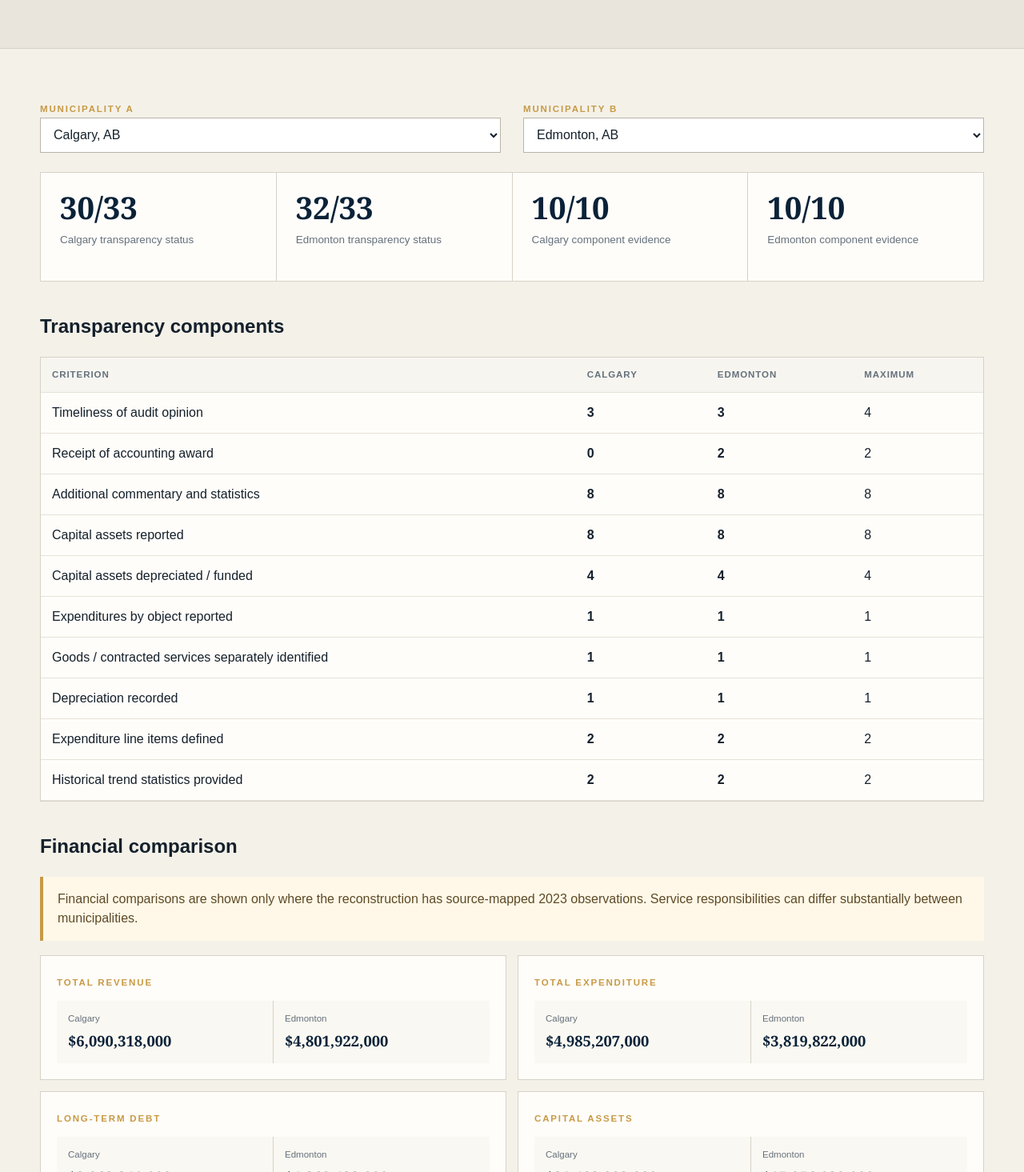
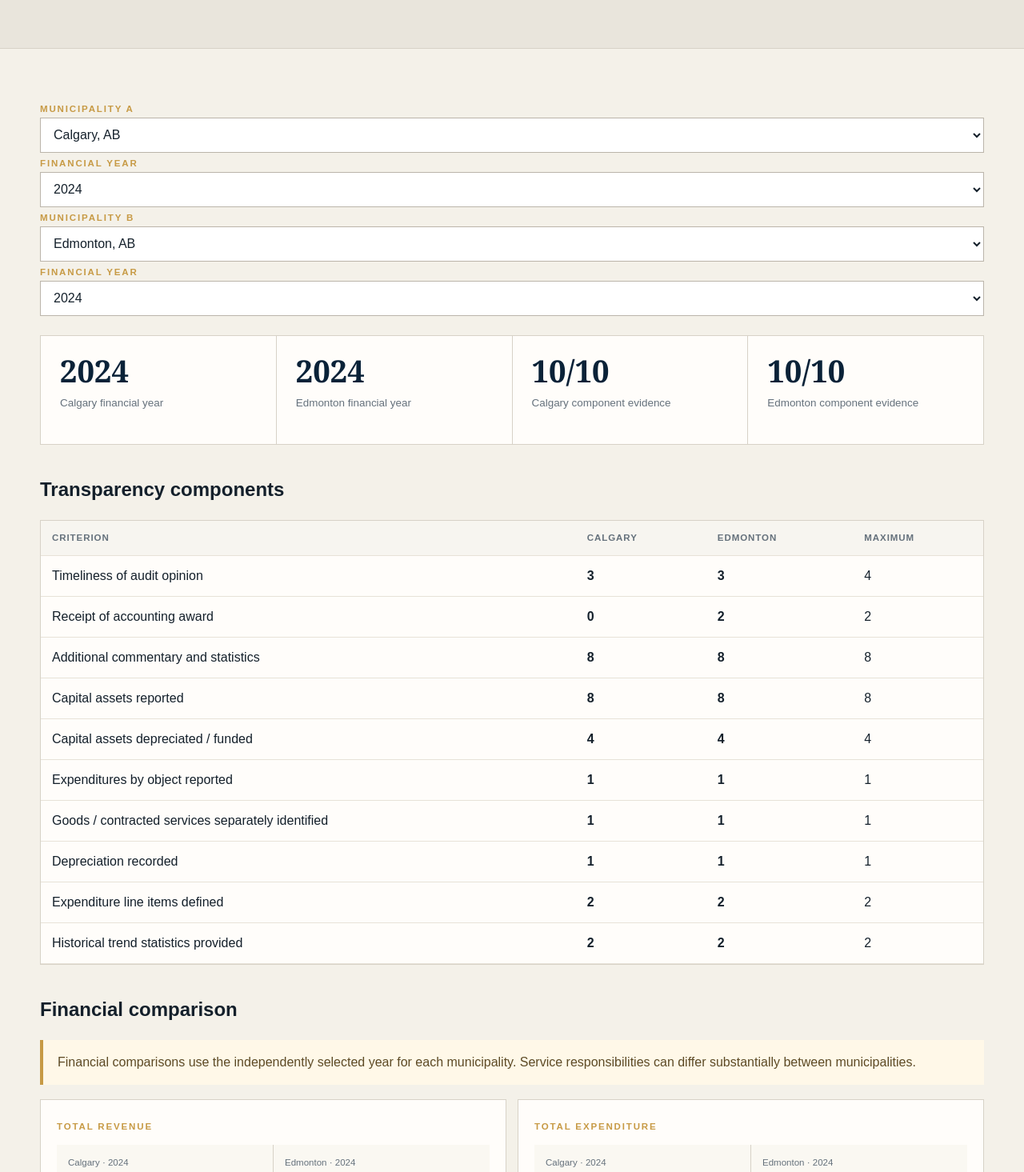
Before and after one commit to FTFNAnalytics/lgpi, a Next.js app: page /compare in a window 1280 px wide. Shown: the part 285-1750 px from the top of the page at 80% size. Built offline with nearby package versions, Linux system fonts and the light colour scheme.

Commit message:
Add independent financial-year selectors to comparisons

```diff
--- a/components/compare-tool.tsx
+++ b/components/compare-tool.tsx
@@ -2,6 +2,8 @@
 
 import { useMemo, useState } from "react";
 import {
+  availableFinancialYears,
+  FinancialYear,
   getComponentRows,
   getFinancialObservations,
   getMetricDefinition,
@@ -13,6 +15,8 @@
 export function CompareTool() {
   const [leftSlug, setLeftSlug] = useState("calgary");
   const [rightSlug, setRightSlug] = useState("edmonton");
+  const [leftYear, setLeftYear] = useState<FinancialYear>(2024);
+  const [rightYear, setRightYear] = useState<FinancialYear>(2024);
   const left = municipalities2023.find((record) => record.slug === leftSlug)!;
   const right = municipalities2023.find((record) => record.slug === rightSlug)!;
 
@@ -28,8 +32,8 @@
   }, [left, right]);
 
   const financialRows = useMemo(() => {
-    const a = getFinancialObservations(leftSlug);
-    const b = getFinancialObservations(rightSlug);
+    const a = getFinancialObservations(leftSlug, leftYear);
+    const b = getFinancialObservations(rightSlug, rightYear);
     const keys = [...new Set([...a.map((x) => x.metric), ...b.map((x) => x.metric)])];
     const catalogOrder = new Map(metricCatalog.map((metric, index) => [metric.key, index]));
     return keys
@@ -40,7 +44,7 @@
         right: b.find((x) => x.metric === key),
       }))
       .sort((a, b) => (catalogOrder.get(a.key) ?? 999) - (catalogOrder.get(b.key) ?? 999));
-  }, [leftSlug, rightSlug]);
+  }, [leftSlug, rightSlug, leftYear, rightYear]);
 
   const coreKeys = ["total_revenue", "total_expenditure", "long_term_debt", "capital_assets"];
   const coreRows = coreKeys
@@ -51,7 +55,8 @@
 
   return (
     <>
-      <div className="two-col">
+      <div className="compare-selector-grid">
+        <div className="compare-selector-card">
           <label>
             <span className="eyebrow">Municipality A</span>
             <select value={leftSlug} onChange={(event) => setLeftSlug(event.target.value)}>
@@ -59,16 +64,31 @@
             </select>
           </label>
           <label>
+            <span className="eyebrow">Financial year</span>
+            <select value={leftYear} onChange={(event) => setLeftYear(Number(event.target.value) as FinancialYear)}>
+              {availableFinancialYears.map((year) => <option key={year} value={year}>{year}</option>)}
+            </select>
+          </label>
+        </div>
+        <div className="compare-selector-card">
+          <label>
             <span className="eyebrow">Municipality B</span>
             <select value={rightSlug} onChange={(event) => setRightSlug(event.target.value)}>
               {options.map((record) => <option key={record.slug} value={record.slug}>{record.name}, {record.province}</option>)}
             </select>
           </label>
+          <label>
+            <span className="eyebrow">Financial year</span>
+            <select value={rightYear} onChange={(event) => setRightYear(Number(event.target.value) as FinancialYear)}>
+              {availableFinancialYears.map((year) => <option key={year} value={year}>{year}</option>)}
+            </select>
+          </label>
+        </div>
       </div>
 
       <div className="stat-grid" style={{ marginTop: 24 }}>
-        <div className="stat"><strong>{left.score === null ? "Unscored" : `${left.score}/33`}</strong><span>{left.name} transparency status</span></div>
-        <div className="stat"><strong>{right.score === null ? "Unscored" : `${right.score}/33`}</strong><span>{right.name} transparency status</span></div>
+        <div className="stat"><strong>{leftYear}</strong><span>{left.name} financial year</span></div>
+        <div className="stat"><strong>{rightYear}</strong><span>{right.name} financial year</span></div>
         <div className="stat"><strong>{!left.transparencyPublished ? "—" : left.components ? "10/10" : "Total"}</strong><span>{left.name} component evidence</span></div>
         <div className="stat"><strong>{!right.transparencyPublished ? "—" : right.components ? "10/10" : "Total"}</strong><span>{right.name} component evidence</span></div>
       </div>
@@ -94,7 +114,7 @@
 
       <h2 style={{ marginTop: 38 }}>Financial comparison</h2>
       <div className="notice" style={{ marginBottom: 16 }}>
-        Financial comparisons are shown only where the reconstruction has source-mapped 2023 observations. Service responsibilities can differ substantially between municipalities.
+        Financial comparisons use the independently selected year for each municipality. Service responsibilities can differ substantially between municipalities.
       </div>
 
       {coreRows.length > 0 && (
@@ -104,11 +124,11 @@
               <span className="eyebrow">{row.label}</span>
               <div className="comparison-values">
                 <div>
-                  <small>{left.name}</small>
+                  <small>{left.name} · {leftYear}</small>
                   <strong>{row.left?.valueThousands != null ? formatThousands(row.left.valueThousands) : "—"}</strong>
                 </div>
                 <div>
-                  <small>{right.name}</small>
+                  <small>{right.name} · {rightYear}</small>
                   <strong>{row.right?.valueThousands != null ? formatThousands(row.right.valueThousands) : "—"}</strong>
                 </div>
               </div>
@@ -121,7 +141,7 @@
       {financialRows.length ? (
         <div className="table-wrap">
           <table>
-            <thead><tr><th>Metric</th><th>{left.name}</th><th>{right.name}</th></tr></thead>
+            <thead><tr><th>Metric</th><th>{left.name} · {leftYear}</th><th>{right.name} · {rightYear}</th></tr></thead>
             <tbody>
               {financialRows.map((row) => (
                 <tr key={row.key}>
```
Lines whose indentation alone changed are shown as unchanged.
